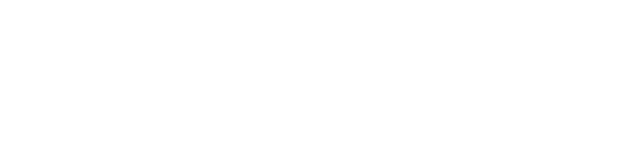
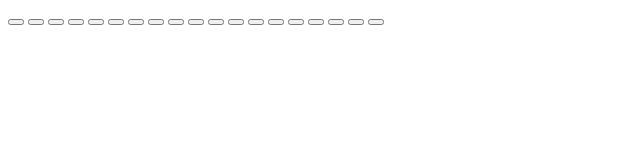
Before and after one commit to staticBunny/calculator, a plain HTML site: page index.html in a window 1280 px wide. Shown: the whole page, without its empty margins (0-640 px from the left). Drawn offline with Linux system fonts and the light colour scheme.

Commit message:
Make html layout

```diff
--- a/index.html
+++ b/index.html
@@ -4,5 +4,32 @@
         <meta charset="UTF-8">
         <title>Calculator</title>
     </head>
-    <body></body>
+    <body>
+        <div id="screen">
+            <div id="input"></div>
+            <div id="output"></div>
+        </div>
+
+        <div id="buttons">
+            <button id="ac" class="button"></button>
+            <button id="changeSign" class="button"></button>
+            <button id="percent" class="button"></button>
+            <button id="divide" class="button"></button>
+            <button id="7" class="button"></button>
+            <button id="8" class="button"></button>
+            <button id="9" class="button"></button>
+            <button id="multiply" class="button"></button>
+            <button id="4" class="button"></button>
+            <button id="5" class="button"></button>
+            <button id="6" class="button"></button>
+            <button id="subtract" class="button"></button>
+            <button id="1" class="button"></button>
+            <button id="2" class="button"></button>
+            <button id="3" class="button"></button>
+            <button id="add" class="button"></button>
+            <button id="0" class="button"></button>
+            <button id="decimal" class="button"></button>
+            <button id="equalsTo" class="button"></button>
+        </div>
+    </body>
 </html>
```
